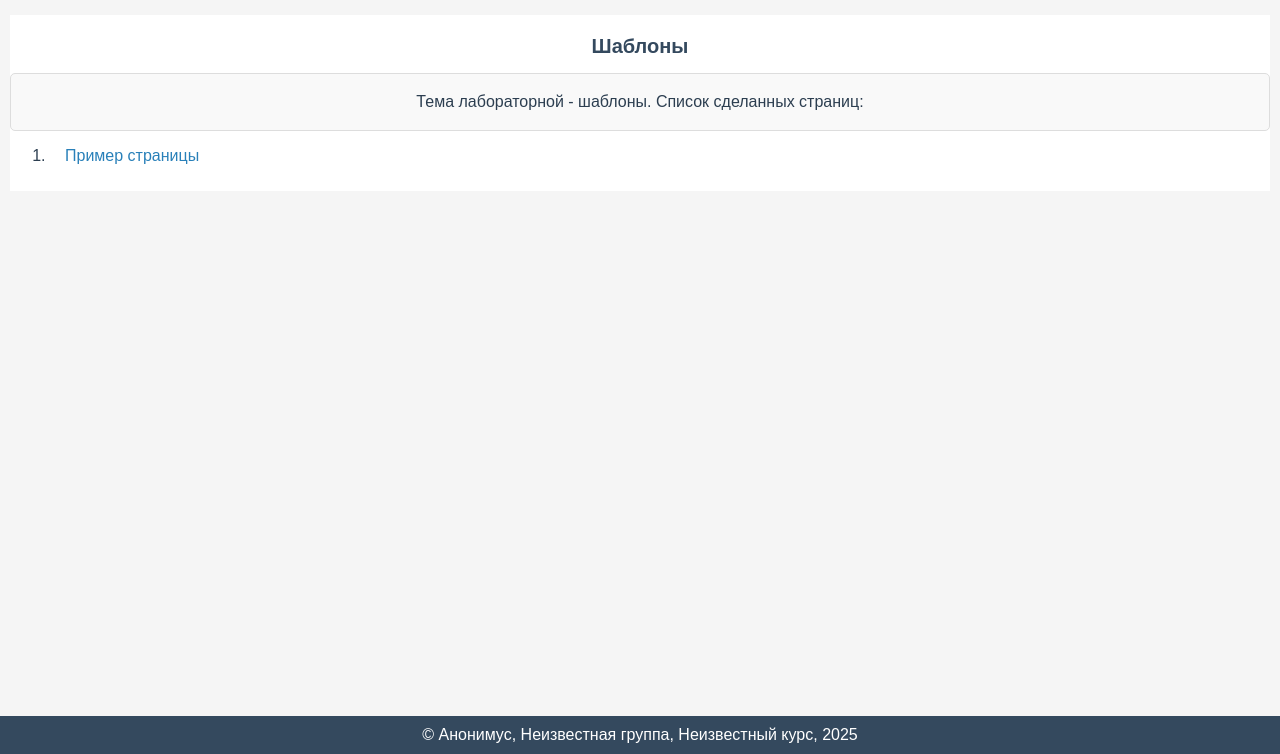
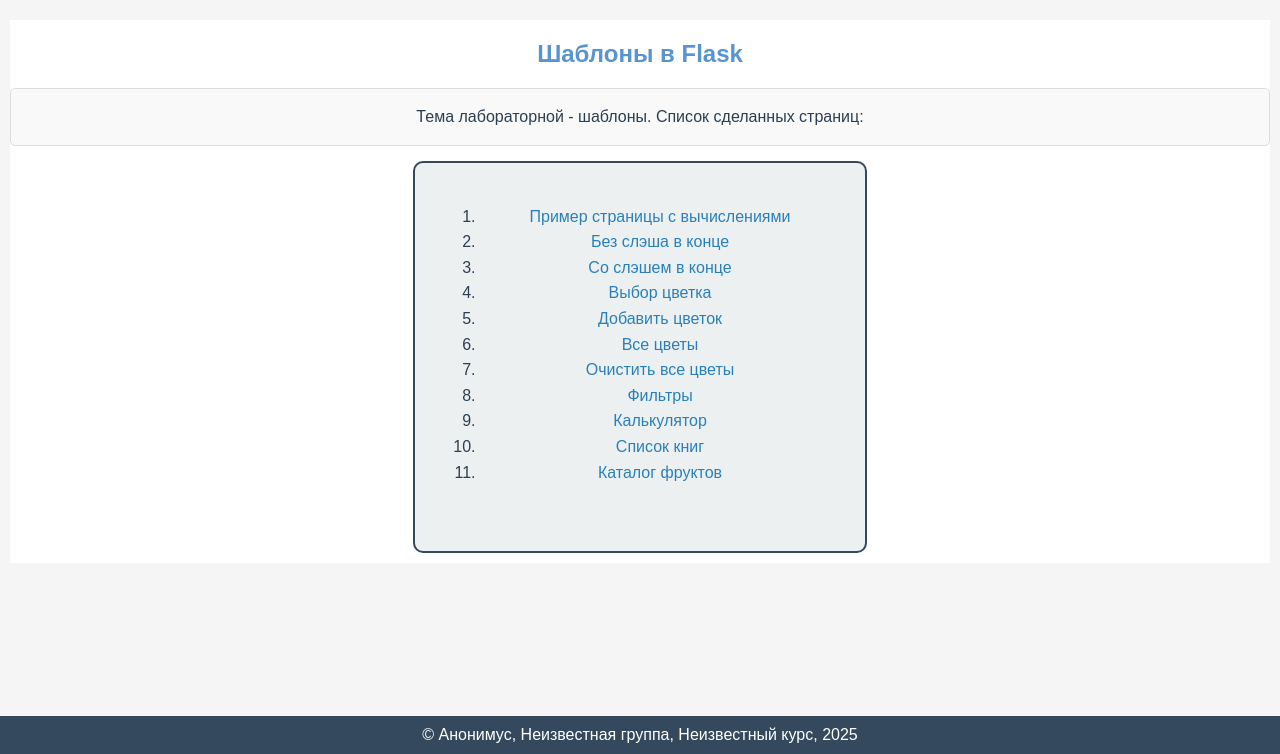
Before and after one commit to ArtematGame/WebCursTree, a Flask app: page /lab2/ in a window 1280 px wide. Shown: the part 46-800 px from the top of the page. Run offline with Flask 3, Linux system fonts and the light colour scheme.

Commit message:
Добавление ссылок

```diff
--- a/templates/lab2.html
+++ b/templates/lab2.html
@@ -1,15 +1,24 @@
 {% extends "base.html" %}
 
-{# номер лабораторной работы: #}
 {% block lab %}Лабораторная работа 2{% endblock %}
 
-{# основной контент: #}
 {% block main %}
-    <h2>Шаблоны</h2>
+    <h1>Шаблоны в Flask</h1>
     <div>Тема лабораторной - шаблоны. Список сделанных страниц:</div>
-    <ol>
-        <li>
-            <a href="/lab2/example">Пример страницы</a>
-        </li>
-    </ol>
+
+    <div class="center-block">
+        <ol>
+            <li><a href="/lab2/example">Пример страницы с вычислениями</a></li>
+            <li><a href="/lab2/a">Без слэша в конце</a></li>
+            <li><a href="/lab2/a/">Со слэшем в конце</a></li>
+            <li><a href="/lab2/flowers/">Выбор цветка</a></li>
+            <li><a href="/lab2/add_flower/">Добавить цветок</a></li>
+            <li><a href="/lab2/flowers/">Все цветы</a></li>
+            <li><a href="/lab2/clear_flowers">Очистить все цветы</a></li>
+            <li><a href="/lab2/filters">Фильтры</a></li>
+            <li><a href="/lab2/calc/">Калькулятор</a></li>
+            <li><a href="/lab2/books">Список книг</a></li>
+            <li><a href="/lab2/fruits">Каталог фруктов</a></li>
+        </ol>
+    </div>
 {% endblock %}
```
